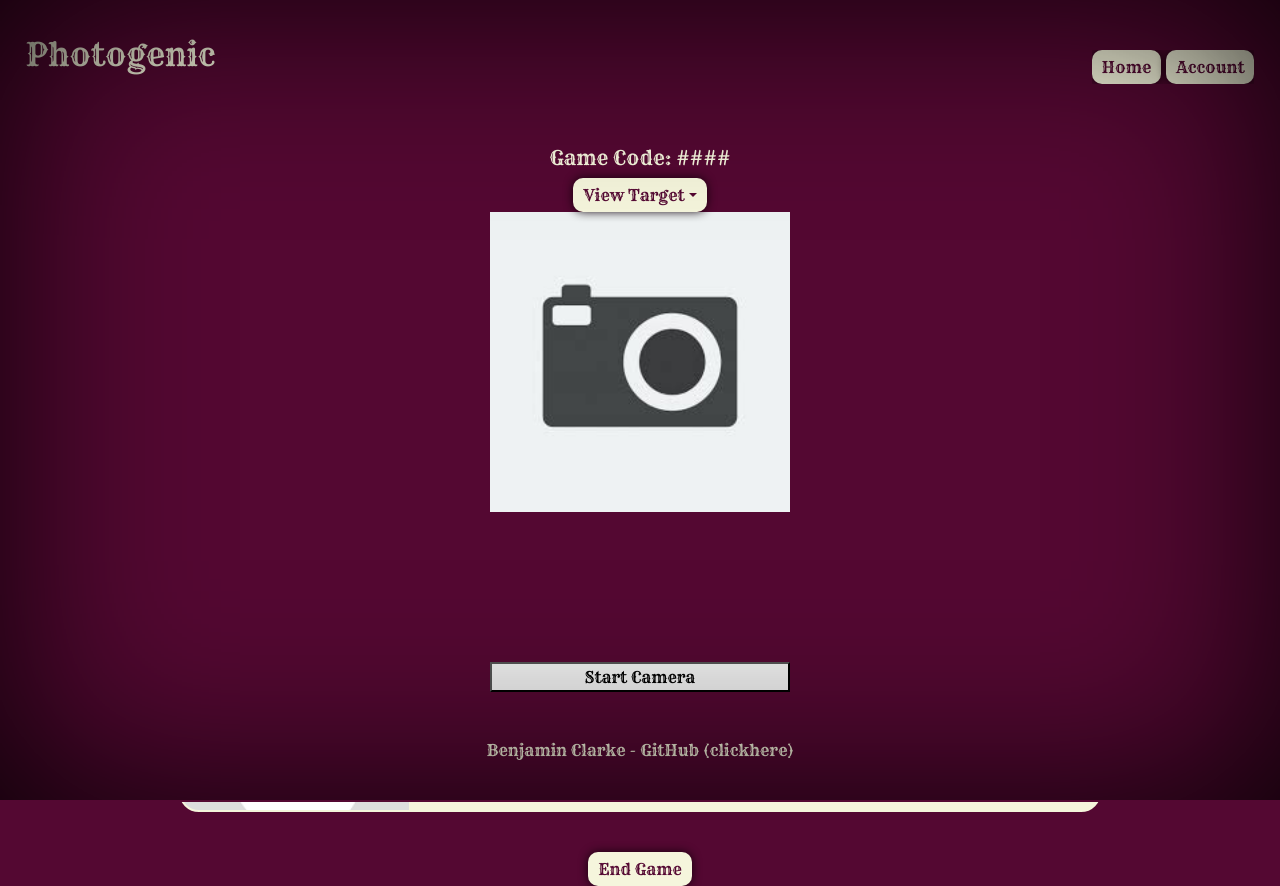
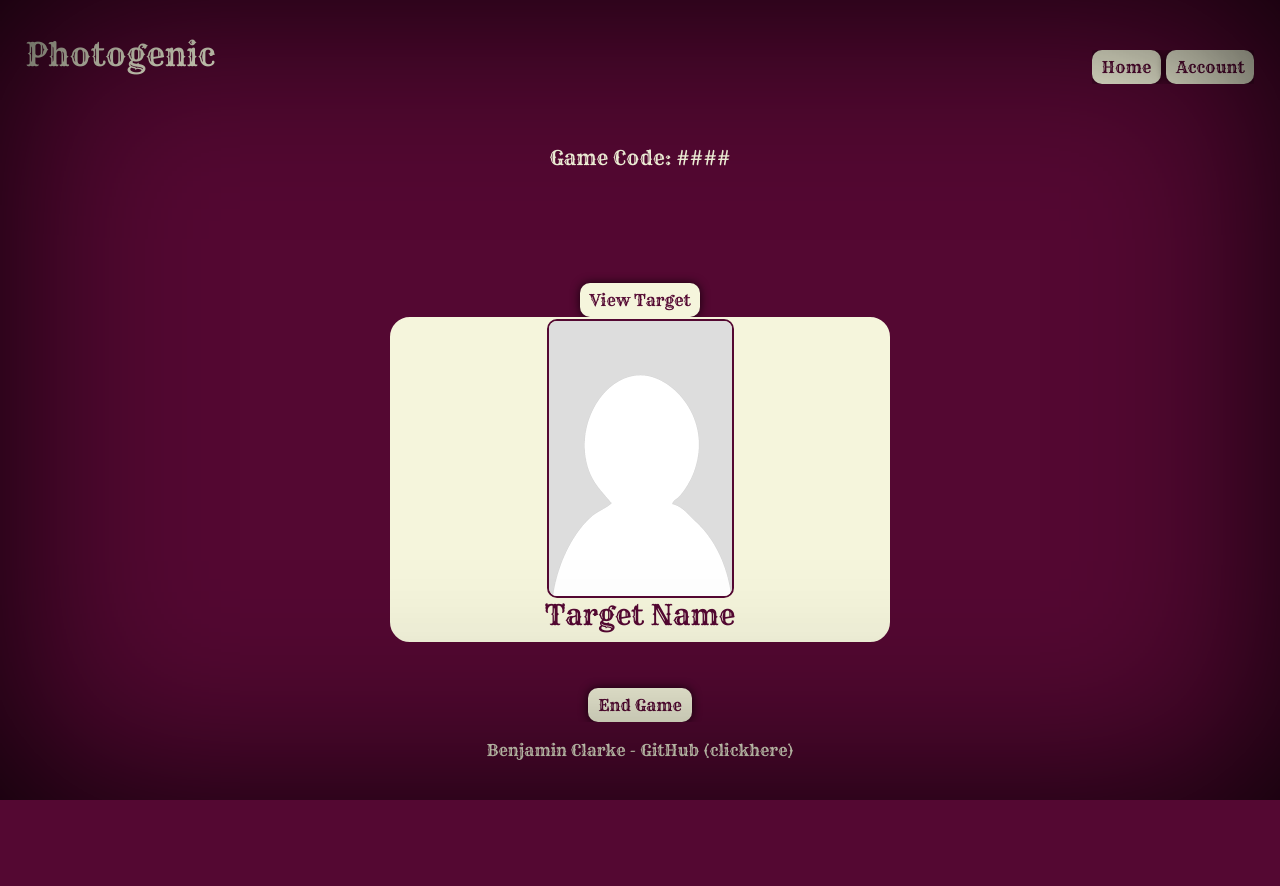
Before and after one commit to Bean080/CS260_Website, a React (Vite) app: page /game in a window 1280 px wide. Both pictures are taken after a click on the button "View Target". After the commit the page ends 802 px from the top, so only its background shows below. Built offline with nearby package versions, Linux system fonts and the light colour scheme; a web font is replaced by a local one.

Commit message:
Fixed dropdown to view target. Added camera.

```diff
--- a/package.json
+++ b/package.json
@@ -11,10 +11,10 @@
   },
   "dependencies": {
     "bootstrap": "^5.3.8",
-    "give-me-a-joke": "^0.3.2",
     "react": "^19.2.4",
     "react-bootstrap": "^2.10.10",
     "react-dom": "^19.2.4",
+    "react-hot-toast": "^2.6.0",
     "react-router-dom": "^7.13.0"
   },
   "devDependencies": {
--- a/src/account/account.jsx
+++ b/src/account/account.jsx
@@ -1,8 +1,9 @@
 import React from "react";
 import "./account.css";
-
+import {useNavigate} from 'react-router-dom';
 
 export function Account({setGameCode, setUser, user, lobby}) {
+    const navigate = useNavigate();
     const [text, setText] = React.useState("")
 
     function login() {
@@ -11,6 +12,7 @@ export function Account({setGameCode, setUser, user, lobby}) {
         const code = localStorage.getItem("code");
         setGameCode(code || "####");
         lobby.host = text;
+        navigate("/");
     };
 
     function logout() {
@@ -41,6 +43,7 @@ export function Account({setGameCode, setUser, user, lobby}) {
         lobby.reset();
         lobby.host = user;
         lobby.code = document.getElementById("codeInput").value;
+        navigate("/");
     }
 
     function join() {
@@ -51,11 +54,11 @@ export function Account({setGameCode, setUser, user, lobby}) {
             lobby.reset();
             lobby.host = "Someone New!";
             lobby.code = code;
+            navigate("/");
         } else {
             lobby.reset();
             alert("Game code doesn't match existing games.")
         }
-
     }
 
 
--- a/src/game/game.css
+++ b/src/game/game.css
@@ -5,7 +5,6 @@ src: url('fonts/Rye-Regular.ttf') format('truetype');
 
 [hidden] {
   display: none !important;
-  border: 2px solid black;
 }
 
 #code {
@@ -23,24 +22,28 @@ main#game {
   margin: 0 auto;
 }
 
-.dropdown {
-    text-align: center;
+#game .hide_dropdown {
+    display: none !important;
 }
 
-.dropdown-menu {
-    display: none !important;
-    background-color: beige;
-    border: 2px solid rgb(84, 8, 50);
-    border-radius: 10px;
-    box-shadow: 0 0 200px rgba(0,0,0,0.5);
-    min-width: 20 vw;
-    color: rgb(84, 8, 50);
-    text-align: center;
-    flex-direction: initial !important;
+#game .dropdown {
+    position: relative;
 }
 
-.dropdown-menu.show {
-    display: block !important;
+#game .dropdown_content {
+    position: absolute;
+    width: 500px;
+    left: 50%;
+    transform: translateX(-50%);
+
+    border: 2px solid beige;
+    border-radius: 20px;
+    background-color:  beige;
+    color:rgb(84, 8, 50)
+}
+
+.dropdown:hover .dropdown-content {
+  display: block !important;
 }
 
 #game .target_picture {
@@ -49,10 +52,6 @@ main#game {
     object-fit: cover;
 }
 
-#game div {
-    display: flex;
-    flex-direction: column;
-}
 
 #game .camera {
     margin: 2vb;
@@ -78,16 +77,14 @@ main#game {
     box-shadow: 0 0 10px rgba(15, 2, 9, 0.9);
 }
 
-#game .foot {
+#game .toast {
     display: flex;
     align-items: center;
     align-self: center;
     overflow: hidden;
-    gap: 2%;
-    margin: 5vb;
 
-    height: 30%;
-    width: 80%;
+    height: 100%;
+    width: 100%;
 
     border: 2px solid beige;
     border-radius: 20px;
@@ -98,3 +95,25 @@ main#game {
 #game .photo {
     object-fit: cover;
 }
+
+#game .start_cam {
+    height:20vh;
+    aspect-ratio: 1/1;
+    display: flex;
+    font-size: clamp(1rem, 1.5vw, 4rem);
+
+    white-space: nowrap;
+
+    align-items: center;
+    justify-content: center;
+}
+
+
+#webcam {
+    max-height: 70vh;
+    width: 100%;
+    max-width: 70vw;
+
+    border-radius: 10px;
+    transform: scaleX(-1);
+}
--- a/src/game/game.jsx
+++ b/src/game/game.jsx
@@ -1,40 +1,81 @@
 import React, { useRef, useEffect } from 'react';
+import toast, { Toaster } from 'react-hot-toast';
 import './game.css';
 import { useNavigate } from 'react-router-dom';
 
+
 export function Game({ user, lobby }) {
+    const [cameraOn, setCamera] = React.useState(false);
+    const [dropdown, setDropdown] = React.useState("hide_dropdown")
     const navigate = useNavigate();
-    const videoRef = useRef(null);
-    const buttonRef = useRef(null);
 
     function end() {
         lobby.status = "ending";
         navigate("/end");
     }
 
+    //video
+    const videoRef = useRef(null);
+    useEffect(() => {
+        if (!cameraOn) return;
+        const video = videoRef.current;
+        if (!video) return;
+        let stream;
+        const startCamera = async () => {
+            try {
+                stream = await navigator.mediaDevices.getUserMedia({ video: true });
+                video.srcObject = stream;
+            } catch (err) {
+                console.error("Error accessing camera:", err);
+            }
+        };
+        startCamera();
+        return () => {
+            if (stream) {
+                stream.getTracks().forEach(track => track.stop());
+            }
+        };
+    }, [cameraOn]);
+
+
+    //notifications
+    function pop(){
+        toast( (t) => (
+            <div className="toast">
+                <img className="photo" width="140px" height="160px" alt="Photo of victim" src="photo_placeholder.png"></img>
+                <h3>Recent Player Out</h3>
+            </div>
+        ));
+    };
+
+    function showTarget() {
+        if (dropdown === "hide_dropdown") {
+            setDropdown("");
+        } if (dropdown === "") {
+            setDropdown("hide_dropdown")
+        }
+    }
 
     return (
         <main id='game'>
+            <div><Toaster position="center"/></div>
+
             <div className="dropdown">
-                <button className="btn dropdown-toggle styled_button" type="button" data-bs-toggle="dropdown" aria-expanded="false">
+                <button className="styled_button drop_button" type="button" onClick={() => showTarget()}>
                     View Target
                 </button>
-                <div className="dropdown-menu">
+
+                <div className={`${dropdown} dropdown_content`}>
                     <img alt="Photo of Target" src="photo_placeholder.png" className="target_picture"></img>
-                    <h3 className="mt-2">Target Name</h3>
+                    <h3>Target Name</h3>
                 </div>
             </div>
 
             <div>
-                <img alt="Camera" src="camera_placeholder.jpg"></img>
-                <video id="webcam" ref={videoRef} autoPlay playsInline></video>
-                <button id="startButton" ref={buttonRef}>Start Camera</button>
+                {cameraOn && <video id="webcam" ref={videoRef} autoPlay playsInline></video>}
+                {!cameraOn && <button className="styled_button start_cam" onClick={() => setCamera(true)}>Start Camera</button>}
             </div>
 
-            <section className="foot">
-                <img className="photo" width="140px" height="160px" alt="Photo of victim" src="photo_placeholder.png"></img>
-                <h3>Recent Player Out</h3>
-            </section>
             <button className="styled_button" onClick={() => end()}>End Game</button>
         </main>
     );
--- a/src/start/lobby.jsx
+++ b/src/start/lobby.jsx
@@ -1,6 +1,6 @@
 import React from 'react';
 import './main.css';
-import { BrowserRouter, NavLink, Route, Routes, useNavigate } from 'react-router-dom';
+import {useNavigate} from 'react-router-dom';
 
 export function Lobby({user, lobby}) {
     const navigate = useNavigate();
```
Also changed, not shown: 1 other file (tests, documents, lock files or other folders).
